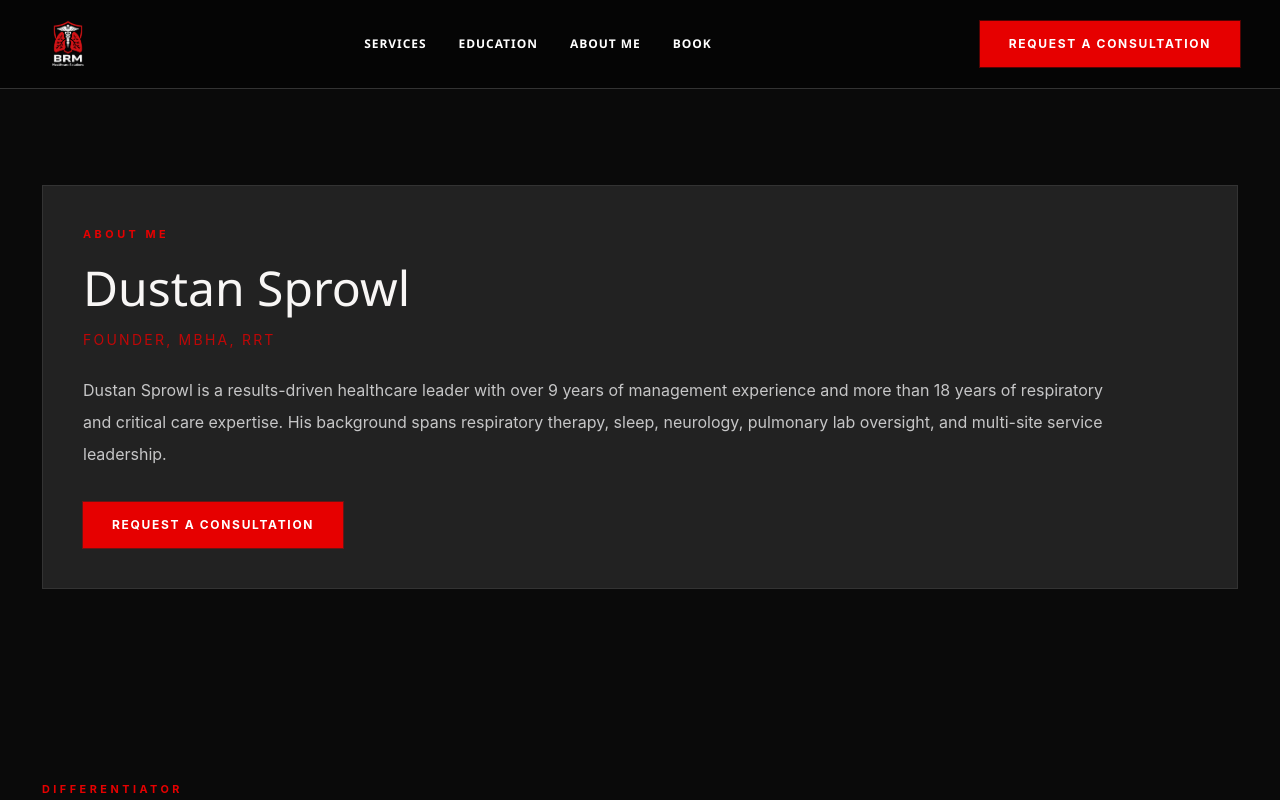
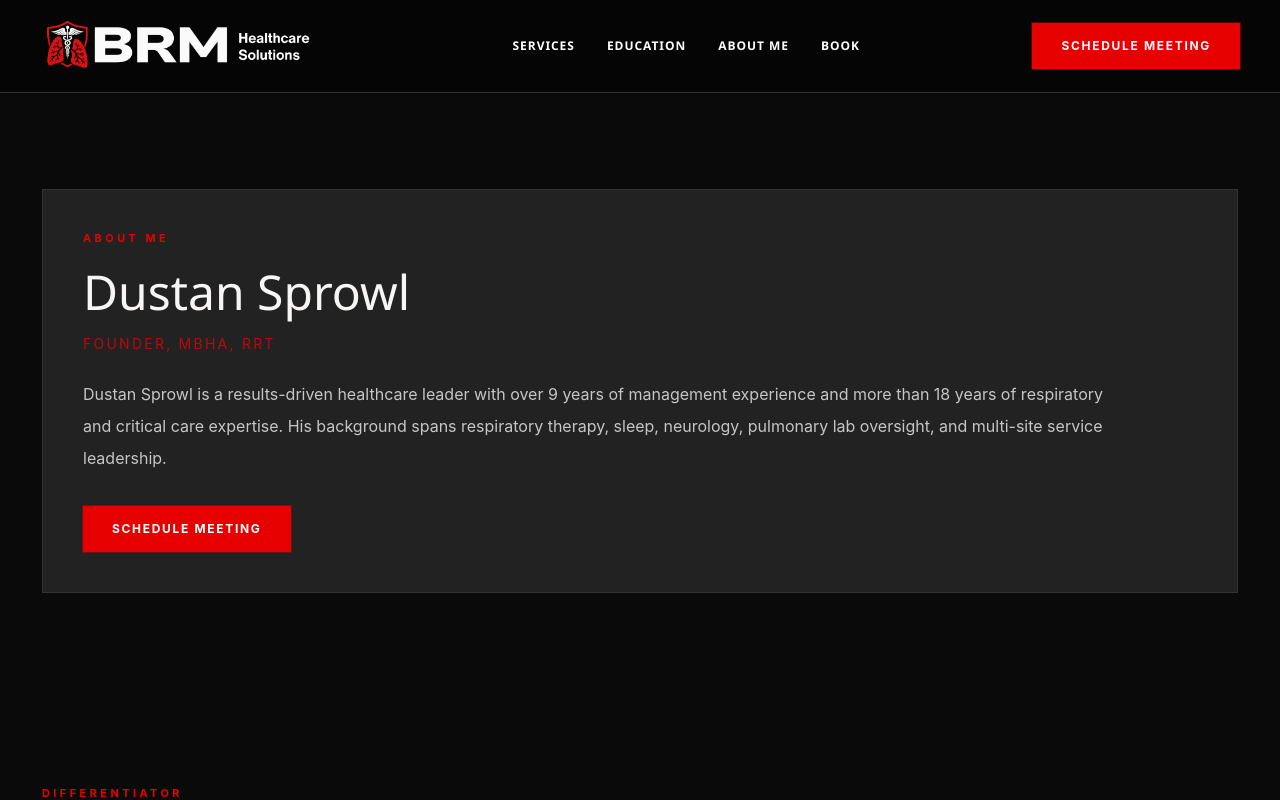
Before and after one commit to krcoffelt/BRMHealthcareSolutions, a Next.js app: page /about in a window 1280 px wide. Shown: the top 800 px of the page. Built offline with nearby package versions, Linux system fonts and the light colour scheme.

Commit message:
Refine CTA and contact details

```diff
--- a/src/app/about/page.tsx
+++ b/src/app/about/page.tsx
@@ -15,7 +15,7 @@ export default function AboutPage() {
             {siteContent.founder.title}
           </p>
           <p className="mt-6 max-w-5xl text-base leading-8 text-steel">{siteContent.founder.summary}</p>
-          <PrimaryCTA className="mt-8">Request a Consultation</PrimaryCTA>
+          <PrimaryCTA className="mt-8">Schedule Meeting</PrimaryCTA>
         </div>
       </section>
 
--- a/src/app/page.tsx
+++ b/src/app/page.tsx
@@ -204,7 +204,7 @@ export default function HomePage() {
               {siteContent.hero.subheadline}
             </p>
             <div className="mt-9 flex flex-col gap-4 sm:flex-row">
-              <PrimaryCTA>Schedule Audit</PrimaryCTA>
+              <PrimaryCTA>Schedule Meeting</PrimaryCTA>
               <PrimaryCTA href="/services" variant="ghost">
                 View Impact
               </PrimaryCTA>
@@ -286,17 +286,17 @@ export default function HomePage() {
             </PrimaryCTA>
           </article>
 
-          <article className="border-l-4 border-sea bg-sand p-8 md:p-12">
+          <article className="border-l-4 border-sea bg-white p-8 md:p-12">
             <p className="eyebrow">Annual Professional Services Fee</p>
-            <h3 className="mt-5 font-display text-4xl font-black uppercase text-white">0-50 Beds</h3>
-            <p className="mt-6 font-display text-6xl font-black text-white">$7,500</p>
+            <h3 className="mt-5 font-display text-4xl font-black uppercase text-charcoal">0-50 Beds</h3>
+            <p className="mt-6 font-display text-6xl font-black text-charcoal">$7,500</p>
             <p className="mt-1 text-xs font-bold uppercase tracking-[0.14em] text-steel">per year</p>
             <ul className="mt-8 space-y-4 text-sm leading-7 text-steel">
               <li className="flex gap-3"><span className="mt-2 h-2.5 w-2.5 bg-sea" />Respiratory guideline review included</li>
               <li className="flex gap-3"><span className="mt-2 h-2.5 w-2.5 bg-sea" />Supply review included</li>
               <li className="flex gap-3"><span className="mt-2 h-2.5 w-2.5 bg-sea" />One annual onsite survey support included</li>
             </ul>
-            <PrimaryCTA href="/services" className="mt-10 w-full">Review Retainer Terms</PrimaryCTA>
+            <PrimaryCTA href="/services" className="mt-10 w-full bg-sea text-white hover:bg-charcoal">Review Retainer Terms</PrimaryCTA>
           </article>
         </div>
       </section>
@@ -323,9 +323,9 @@ export default function HomePage() {
       <section className="section-frame">
         <div className="border border-bone bg-bone">
           <div className="grid gap-px bg-bone lg:grid-cols-[1fr_0.72fr]">
-            <div className="bg-sand p-7 md:p-10 lg:p-12">
+            <div className="bg-white p-7 md:p-10 lg:p-12">
               <p className="eyebrow">Education Hub Coming Soon</p>
-              <h2 className="mt-5 max-w-4xl font-display text-3xl font-black uppercase leading-[1.02] text-white md:text-5xl">
+              <h2 className="mt-5 max-w-4xl font-display text-3xl font-black uppercase leading-[1.02] text-charcoal md:text-5xl">
                 A practical respiratory resource center is in development.
               </h2>
             </div>
--- a/src/app/services/page.tsx
+++ b/src/app/services/page.tsx
@@ -41,7 +41,7 @@ export default function ServicesPage() {
           <p className="mt-3 max-w-3xl text-base leading-8 text-steel">
             BRM also brings proven P&amp;L improvement through financial analysis, throughput efficiency, readmission reduction, and billing analysis.
           </p>
-          <PrimaryCTA className="mt-8">Request a Consultation</PrimaryCTA>
+          <PrimaryCTA className="mt-8">Schedule Meeting</PrimaryCTA>
         </div>
 
         <div className="data-panel rounded-[2rem] border border-bone/50 p-8">
--- a/src/components/service-card.tsx
+++ b/src/components/service-card.tsx
@@ -27,7 +27,7 @@ export function ServiceCard({ service }: ServiceCardProps) {
         ))}
       </ul>
 
-      <PrimaryCTA className="mt-8 self-start">Request a Consultation</PrimaryCTA>
+      <PrimaryCTA className="mt-8 self-start">Schedule Meeting</PrimaryCTA>
     </article>
   );
 }
--- a/src/components/site-footer.tsx
+++ b/src/components/site-footer.tsx
@@ -5,11 +5,11 @@ export function SiteFooter() {
   return (
     <footer className="border-t border-bone bg-charcoal text-white">
       <div className="mx-auto grid max-w-[1180px] gap-10 px-5 py-14 md:grid-cols-[1.45fr_0.8fr_0.95fr] md:px-8">
-        <div className="border border-bone bg-sand p-6">
-          <p className="font-display text-lg font-black uppercase tracking-[0.16em] text-white">
+        <div className="border border-white bg-white p-6 text-charcoal">
+          <p className="font-display text-lg font-black uppercase tracking-[0.16em] text-charcoal">
             BRM Healthcare
           </p>
-          <p className="mt-5 max-w-md text-sm leading-7 text-white/72">{siteContent.description}</p>
+          <p className="mt-5 max-w-md text-sm leading-7 text-steel">{siteContent.description}</p>
         </div>
 
         <div>
@@ -47,7 +47,7 @@ export function SiteFooter() {
               href="/book"
               className="inline-flex items-center border border-sea bg-sea px-5 py-3 text-xs font-bold uppercase tracking-[0.12em] text-white hover:bg-ember"
             >
-              Request a Consultation
+              Schedule Meeting
             </Link>
           </div>
         </div>
--- a/src/components/site-header.tsx
+++ b/src/components/site-header.tsx
@@ -20,11 +20,11 @@ export function SiteHeader() {
             aria-label="BRM Healthcare home"
           >
             <Image
-              src="/brm-healthcare-logo.webp"
+              src="/brm-healthcare-logo-wide.png"
               alt="BRM Healthcare"
-              width={160}
-              height={160}
-              className="h-12 w-auto object-contain md:h-14"
+              width={1000}
+              height={200}
+              className="h-auto w-[190px] object-contain sm:w-[240px] md:w-[300px]"
               priority
             />
           </Link>
@@ -41,11 +41,11 @@ export function SiteHeader() {
             ))}
           </nav>
 
-          <PrimaryCTA className="hidden sm:inline-flex">Request a Consultation</PrimaryCTA>
+          <PrimaryCTA className="hidden sm:inline-flex">Schedule Meeting</PrimaryCTA>
 
           <button
             type="button"
-            className="inline-flex h-11 w-11 items-center justify-center border border-bone bg-sand text-white hover:border-sea hover:text-sea focus-visible:outline focus-visible:outline-2 focus-visible:outline-offset-4 focus-visible:outline-sea lg:hidden"
+            className="inline-flex h-11 w-11 items-center justify-center border border-white bg-sea text-white hover:bg-ember focus-visible:outline focus-visible:outline-2 focus-visible:outline-offset-4 focus-visible:outline-sea lg:hidden"
             aria-label={isOpen ? "Close navigation menu" : "Open navigation menu"}
             aria-expanded={isOpen}
             aria-controls="mobile-menu"
@@ -78,7 +78,7 @@ export function SiteHeader() {
                 onClick={() => setIsOpen(false)}
                 className="mt-2 border border-sea bg-sea px-5 py-4 text-center font-display text-base font-black uppercase tracking-[0.12em] text-white hover:bg-ember focus-visible:outline focus-visible:outline-2 focus-visible:outline-offset-2 focus-visible:outline-sea"
               >
-                Request a Consultation
+                Schedule Meeting
               </Link>
             </nav>
           </div>
--- a/src/content/site.ts
+++ b/src/content/site.ts
@@ -221,7 +221,7 @@ export const siteContent = {
     title: "Ready to Elevate Your Respiratory Program?",
     description:
       "Let's talk about what BRM can do for your facility. Whether you need a one-time consultation or a full annual partnership, we'll build a plan around your specific needs and budget.",
-    buttonLabel: "Schedule Your Free Discovery Call",
+    buttonLabel: "Schedule Meeting",
     note: "All services available individually or as part of our annual retainer, starting at $7,500/year.",
   },
   feeSchedule: {
@@ -401,9 +401,9 @@ export const siteContent = {
   },
   contact: {
     email: "brmhealthcaresolutions@gmail.com",
-    phone: "(555) 555-0199",
+    phone: "(303) 435-7741",
     linkedin: "https://www.linkedin.com/company/brm-healthcare-solutions",
-    bookingTitle: "Schedule Your Free Discovery Call",
+    bookingTitle: "Schedule Meeting",
     bookingHours: "Monday through Friday, 9:00 AM to 5:00 PM",
   },
 };
```
Also changed, not shown: public/brm-healthcare-logo-wide.png (added).
